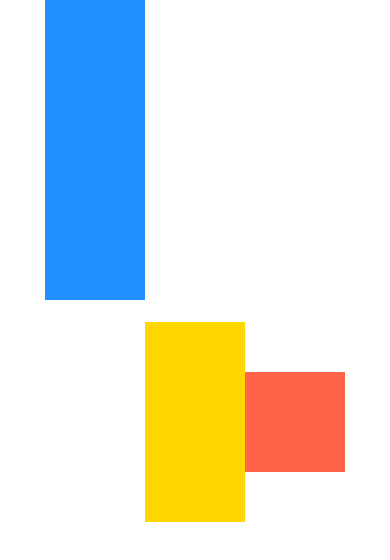
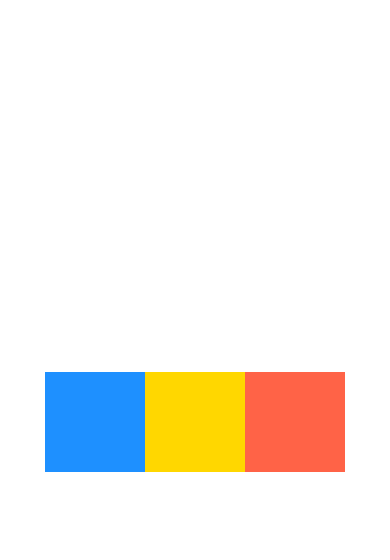
Before and after one commit to zahid2022skipq/dimensions, a React Native app: screen / in a window 390 px wide. Shown: the top 560 px of the page. Built offline with nearby package versions, Linux system fonts and the light colour scheme.

Commit message:
Understanding flex wrap

```diff
--- a/App.js
+++ b/App.js
@@ -15,11 +15,10 @@ export default function App() {
         style={{
           backgroundColor: "dodgerblue",
           width: 100,
-          height: 300,
-          alignSelf: "flex-start",
+          height: 100,
         }}
       />
-      <View style={{ backgroundColor: "gold", width: 100, height: 200 }} />
+      <View style={{ backgroundColor: "gold", width: 100, height: 100 }} />
       <View style={{ backgroundColor: "tomato", width: 100, height: 100 }} />
     </View>
   );
```
